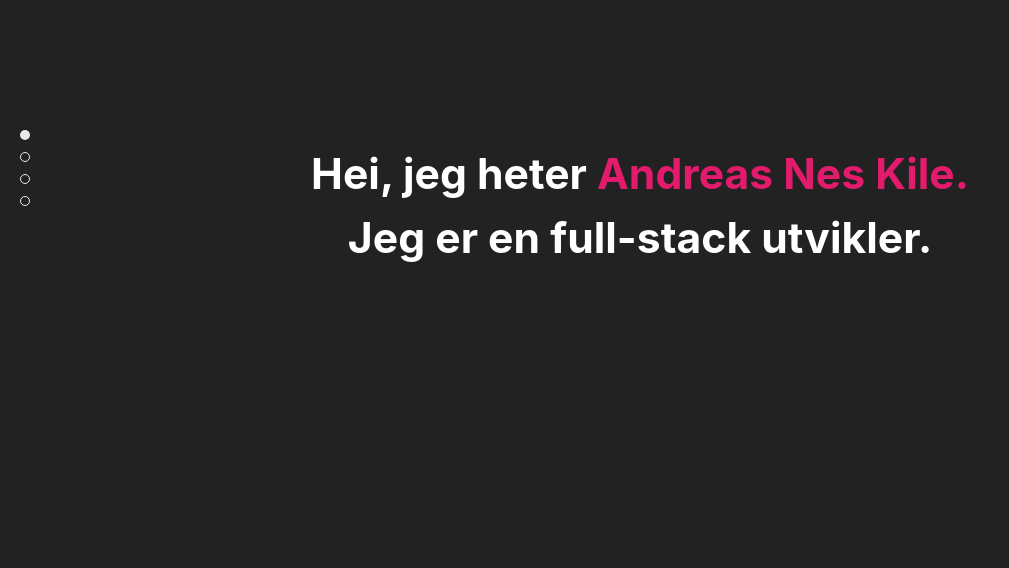
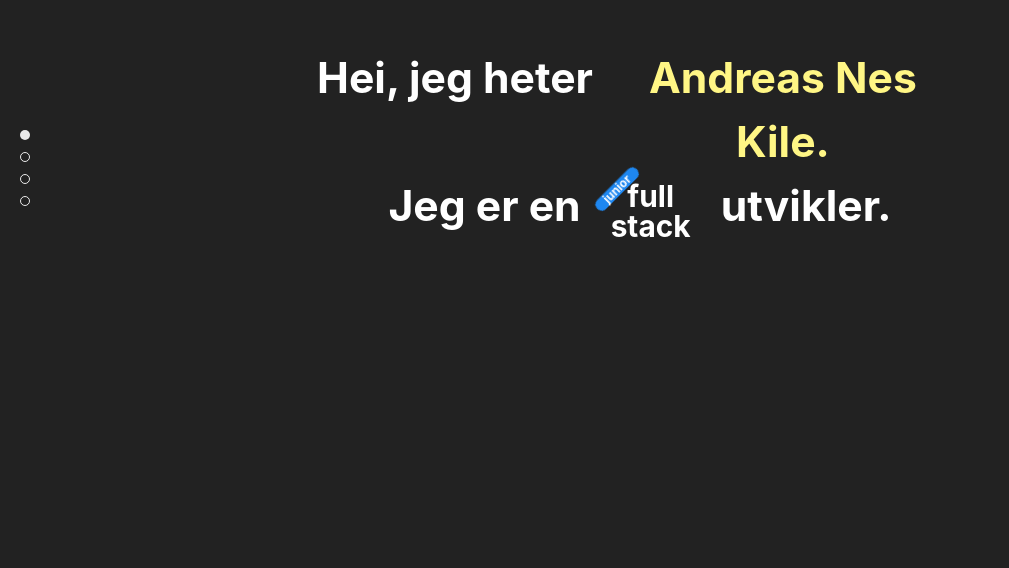
Before and after one commit to AndreasNesKile/andreasneskile.github.io, a React (Create React App) app: page / in a window 1280 px wide. Shown: the part 232-800 px from the top of the page, without its empty margins (0-1009 px from the left). Built offline with nearby package versions, Linux system fonts and the light colour scheme.

Commit message:
Styling to introduction section and skeleton for experience section

```diff
--- a/src/App.js
+++ b/src/App.js
@@ -4,8 +4,9 @@ import { library } from "@fortawesome/fontawesome-svg-core";
 import { fab, faGithub, faLinkedin } from "@fortawesome/free-brands-svg-icons";
 import { fas, faChevronDown } from "@fortawesome/free-solid-svg-icons";
 
-import "./App.css";
+import "./App.scss";
 import Introduction from "./components/introduction";
+import Projects from "./components/projects";
 
 library.add(fab, fas, faGithub, faLinkedin, faChevronDown);
 
@@ -29,9 +30,13 @@ function App() {
 
 	return (
 		<div className="App">
+			<div className="main-content uk-section uk-section-small">
 				<div className="content-wrapper">
 					<div className="uk-position-center-left uk-light dotnav">
-					<ul className="uk-dotnav uk-dotnav-vertical" id="sections">
+						<ul
+							className="uk-dotnav uk-dotnav-vertical"
+							id="sections"
+						>
 							{sections.map((section, i) => (
 								<li
 									className={
@@ -45,11 +50,18 @@ function App() {
 									<a
 										href={"#" + section.sectionName}
 										aria-label={section.sectionName}
-									onClick={() => setActiveSection(section)}
+										onClick={() =>
+											setActiveSection(section)
+										}
 										uk-tooltip={
 											"title: " +
-										section.sectionName.toUpperCase() +
-										"; pos: right"
+											section.sectionName.replace(
+												"-",
+												" "
+											) +
+											"; pos: right; cls: uk-active " +
+											section.sectionName +
+											" uk-dotnav-categories"
 										}
 									></a>
 								</li>
@@ -58,13 +70,31 @@ function App() {
 					</div>
 					<div className="uk-section">
 						<div
-						className="uk-container uk-container-large introduction-container uk-animation-slide-top-medium"
+							className="uk-container introduction-container uk-animation-slide-top-medium"
 							id="introduksjon"
 						>
 							<Introduction />
 						</div>
 					</div>
+					<div className="uk-section project-section">
+						<div className="uk-container projects-container">
+							<Projects />
 						</div>
+					</div>
+				</div>
+				<div className="uk-container to-the-top-container">
+					<a
+						href="/"
+						uk-totop="true"
+						uk-scroll="true"
+						uk-tooltip={
+							"title: Til toppen; pos: top; cls: uk-active to-the-top-button"
+						}
+						className="to-top-button uk-position-center"
+					></a>
+				</div>
+			</div>
+			<div className="footer-wrapper">
 				<div className="footer" id="sosiale-medier">
 					<div className="socials-wrapper">
 						<li className="socials-list">
@@ -79,7 +109,10 @@ function App() {
 							</a>
 						</li>
 						<li>
-						<a href="https://github.com/AndreasNesKile" target="_">
+							<a
+								href="https://github.com/AndreasNesKile"
+								target="_"
+							>
 								<span
 									className="uk-icon-link socials-github"
 									uk-icon="icon: github; ratio: 1.5"
@@ -92,6 +125,7 @@ function App() {
 					</div>
 				</div>
 			</div>
+		</div>
 	);
 }
 
--- a/src/App.css
+++ b/src/App.scss
@@ -75,5 +75,40 @@ body,
 }
 
 .dotnav {
+	z-index: 10;
 	margin-left: 20px;
+	width: 50px;
 }
+
+.to-the-top-container {
+	position: relative;
+}
+
+.to-the-top-button {
+	text-transform: capitalize;
+	font-size: 1em;
+	font-weight: 500;
+}
+
+.uk-dotnav-categories {
+	text-transform: capitalize;
+	font-size: 1em;
+	font-weight: 500;
+}
+
+.introduksjon {
+	background: #fff685;
+	color: black;
+}
+
+.erfaring {
+	background: #f75990;
+}
+
+.prosjekter {
+	background: #ff1d58;
+}
+
+.sosiale-medier {
+	background: #1e87f0;
+}
--- a/src/components/introduction.scss
+++ b/src/components/introduction.scss
@@ -13,6 +13,65 @@
 	font-weight: bold;
 
 	& .highlight {
-		color: #e31b6d;
+		color: #fff685;
+		width: 360px;
+		margin-left: 10px;
 	}
+
+	display: flex;
+	flex-flow: column;
+	flex-wrap: wrap;
+	flex-direction: row;
+	width: 100%;
+	justify-content: center;
 }
+
+.break {
+	width: 100%;
+}
+
+.i-am-container {
+	display: flex;
+	flex: 2;
+	flex-wrap: wrap;
+	flex-flow: column;
+	flex-direction: row;
+	justify-content: center;
+}
+
+.fullstack-wrapper {
+	position: relative;
+	display: flex;
+	flex-wrap: wrap;
+	flex-direction: column;
+	justify-content: center;
+	margin: 15px 30px;
+	top: -1em;
+}
+
+.full-p {
+	position: relative;
+	width: auto;
+	font-size: 0.7em;
+	margin-top: 10px;
+	margin-bottom: -15px;
+	animation-delay: 0.2s;
+	animation-duration: 0.7s;
+}
+
+.stack-p {
+	position: relative;
+	width: auto;
+	font-size: 0.7em;
+	animation-delay: 0.3s;
+	animation-duration: 0.7s;
+}
+
+.junior-text {
+	position: relative;
+	font-size: 0.4em;
+	top: 2em;
+	right: 2em;
+	z-index: 9;
+	transform: rotate(-45deg) scale(0.7);
+}
--- a/src/components/introduction.tsx
+++ b/src/components/introduction.tsx
@@ -6,9 +6,20 @@ const Introduction = () => (
 	<div className="introduction-section">
 		<div className="text">
 			Hei, jeg heter
-			<span className="highlight"> Andreas Nes Kile.</span>
+			<span className="highlight">Andreas Nes Kile.</span>
 			<br />
-			Jeg er en full-stack utvikler.
+			<div className="break"></div>
+			<div className="i-am-container">
+				Jeg er en
+				<div className="fullstack-wrapper ">
+					<div className="junior-text uk-badge">junior</div>
+					<div className="full-p uk-animation-slide-top">full</div>
+					<div className="stack-p uk-animation-slide-bottom">
+						stack
+					</div>
+				</div>
+				utvikler.
+			</div>
 		</div>
 	</div>
 );
--- /dev/null
+++ b/src/components/projects.tsx
@@ -0,0 +1,5 @@
+import React from "react";
+
+const Projects = () => <div className="projects-section"></div>;
+
+export default Projects;
```
Also changed, not shown: src/components/projects.scss (added). Lines whose indentation alone changed are shown as unchanged.
